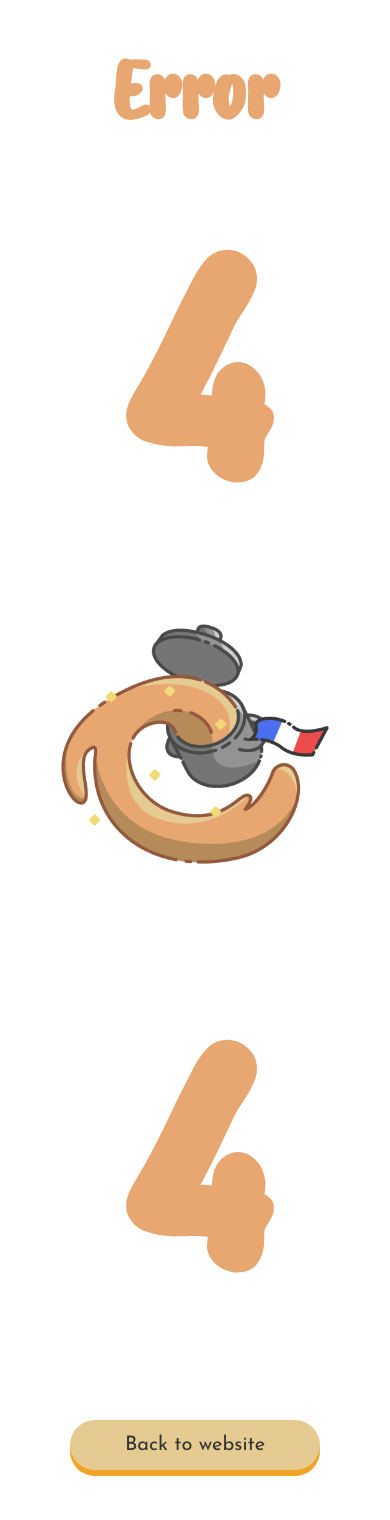
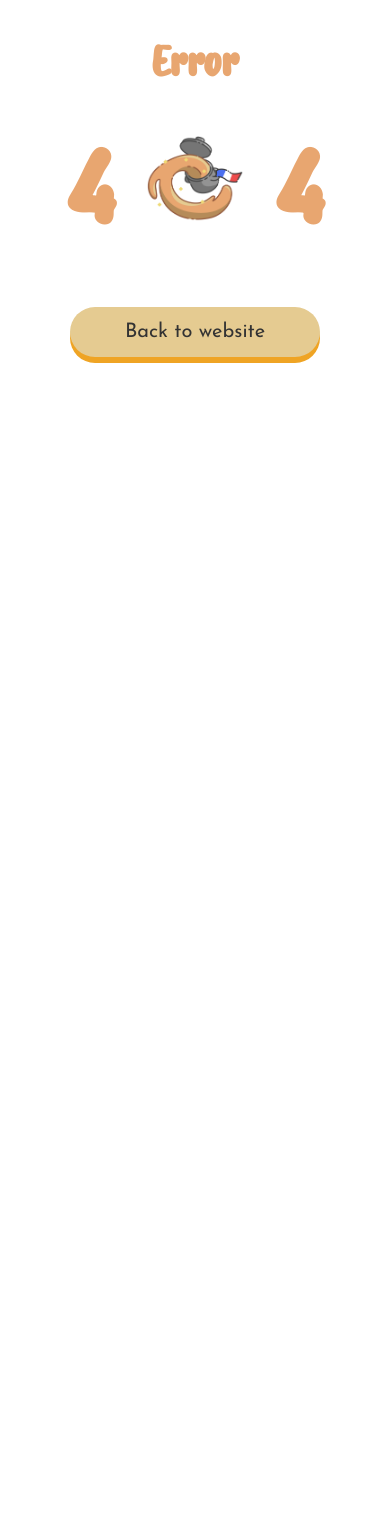
Before and after one commit to LylaCeles/SAE-WebWeek, a PHP site: page /404.php in a window 390 px wide. After the commit the page ends 363 px from the top, so only its background shows below. Run offline with PHP 8.4, Linux system fonts and the light colour scheme.

Commit message:
fix bouton + responsive 404

```diff
--- a/404.php
+++ b/404.php
@@ -11,10 +11,12 @@
 
     <body>
         <h2>Error</h2>
-        <h2 class="quatre-cent-quatre">4
-            <img src="Image/logo/Logo_fond_blanc.png" alt="logo" height="250px">
-        4</h2>
-        <a href="index.php"><button class="btn">Back to website</button></a>
+        <div>
+            <h2 class="quatre-cent-quatre">4
+                <img src="Image/logo/Logo_fond_blanc.png" alt="logo" height="250px">
+            4</h2>
+        </div>
+        <a class="a_btn" href="index.php"><button class="btn">Back to website</button></a>
 
     </body>
 
--- a/CSS/404.css
+++ b/CSS/404.css
@@ -4,11 +4,32 @@ body {
     align-items: center;
     height: 100vh;
 }
-body > h2 {
-    font-size: 80px;
-    margin: 0.5em 0;
-}
 .quatre-cent-quatre {
     font-size: 300px;
     margin: 0px;
 }
+.quatre-cent-quatre > img{
+    height: 250px;
+}
+
+@media screen and (max-width: 780px) {
+
+    .quatre-cent-quatre {
+        font-size: 200px;
+        margin: 0px;
+    }
+    .quatre-cent-quatre > img{
+        height: 192px;
+    }
+}
+
+@media screen and (max-width: 590px) {
+
+    .quatre-cent-quatre {
+        font-size: 100px;
+        margin: 0px;
+    }
+    .quatre-cent-quatre > img{
+        height: 87px;
+    }
+}
--- a/CSS/global.css
+++ b/CSS/global.css
@@ -61,10 +61,13 @@ h3 {
 }
 
 
+.a_btn{
+    margin: 50px 0;
+}
+
 .btn {
     display: block;
     font-family: "Josefin Sans";
-    margin: 50px 0px;
     font-size: 20px;
     font-weight: lighter;
     color: #333;
--- a/index.php
+++ b/index.php
@@ -58,7 +58,7 @@
                     echo'</table>';
                 ?>
 
-                <a href="animation.php"><button class="btn"><?php echo BTN_PLANNING;?></button></a>
+                <a class="a_btn" href="animation.php"><button class="btn"><?php echo BTN_PLANNING;?></button></a>
             </section>
             <section class="plat">
                 <h2><?php echo PLATS;?></h2>
@@ -95,7 +95,7 @@
                     }
                 ?>
                 </div>
-                <a href="region.php"><button class="btn"><?php echo BTN_PLATS;?></button></a>
+                <a class="a_btn" href="region.php"><button class="btn"><?php echo BTN_PLATS;?></button></a>
             </section>
 
             <!-- FAQ -->
@@ -151,7 +151,7 @@
                     </div>
                 </div>
 
-                <a href="faq.php"><button class="btn"><?php echo BTN_FAQ;?></button></a>
+                <a class="a_btn" href="faq.php"><button class="btn"><?php echo BTN_FAQ;?></button></a>
             </section>
 
             <!-- Sponsors -->
--- a/preinscription.php
+++ b/preinscription.php
@@ -81,7 +81,7 @@
 
 
                             <div class="flex">
-                            <button class="btn"><a href="#"><?php echo ACCORDEON_1_INFOS_BUTTON;?></a></button>
+                            <button class="btn" type="text"><a href="./animation.php"><?php echo ACCORDEON_1_INFOS_BUTTON;?></a></button>
                             <input class="btn" value =<?php echo INSCRIRE;?> type="submit" name="btn">
                             </div>
 
@@ -109,7 +109,7 @@
 
 
                             <div class="flex">
-                            <button class="btn"><a href="#"><?php echo ACCORDEON_2_INFOS_BUTTON;?></a></button>
+                            <button class="btn" type="text"><a href="./animation.php"><?php echo ACCORDEON_2_INFOS_BUTTON;?></a></button>
                             <input class="btn" value =<?php echo INSCRIRE;?> type="submit" name="btn">
                             </div>
                         </div>
@@ -135,7 +135,7 @@
 
 
                             <div class="flex">
-                            <button class="btn"><a href="#"><?php echo ACCORDEON_3_INFOS_BUTTON;?></a></button>
+                            <button class="btn" type="text"><a href="./animation.php"><?php echo ACCORDEON_3_INFOS_BUTTON;?></a></button>
                             <input class="btn" value =<?php echo INSCRIRE;?> type="submit" name="btn">
                             </div>
                         </div>
```
